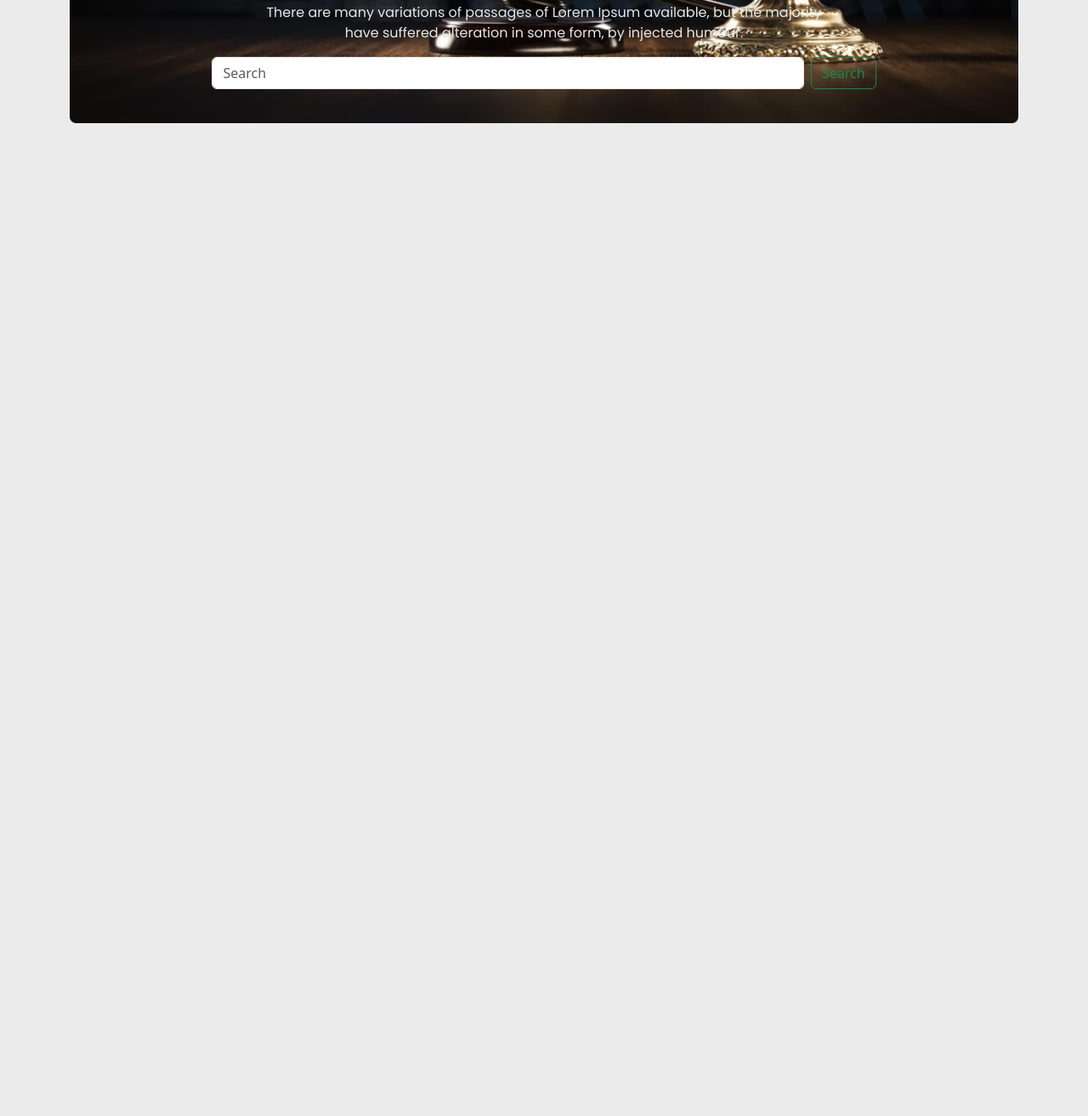
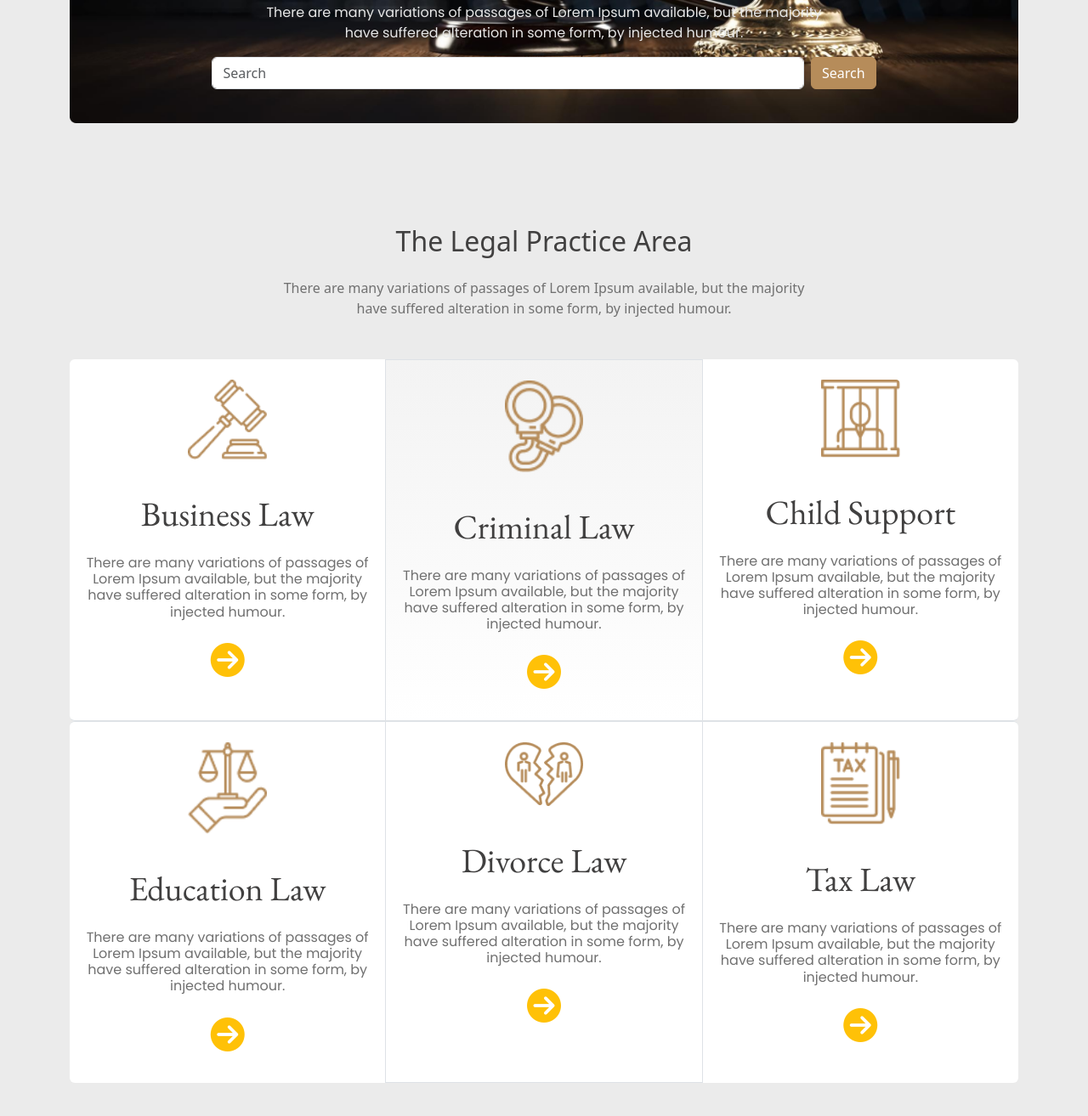
Before and after one commit to kamrul25/legal-house, a plain HTML site: page index.html in a window 1280 px wide. Shown: the part 538-1852 px from the top of the page at 85% size. Before the commit the page ends 800 px from the top, so only its background shows below. Drawn offline with nearby package versions, Linux system fonts and the light colour scheme.

Commit message:
added practice section

```diff
--- a/css/styles.css
+++ b/css/styles.css
@@ -12,3 +12,6 @@
     opacity: 1;
     color: #E7E7E7 !important;
 }
+.practice-h{
+    height: 500px;
+}
--- a/index.html
+++ b/index.html
@@ -133,7 +133,7 @@
               </p>
               <form class="d-flex" role="search">
                 <input class="form-control me-2" type="search" placeholder="Search" aria-label="Search">
-                <button class="btn btn-outline-success" type="submit">Search</button>
+                <button class="btn btn-primary" type="submit">Search</button>
               </form>
             </div>
           </div>
@@ -141,6 +141,71 @@
       </div>
     </section>
 
+    <!-- Practice section -->
+    <section class="container mx-auto my-5 ">
+        <div class="my-5 py-5">
+            <div class="text-center mb-5">
+                <h2 class="text-primary my-4">The Legal Practice Area</h2>
+                <p class="text-secondary">There are many variations of passages of Lorem Ipsum available, but the majority <br> have suffered alteration in some form, by injected humour.</p>
+            </div>
+           <!-- practice cards -->
+           <div class="card-group">
+            <div class="card  border-0  border-bottom">
+              <img src="./images/business.png" class="card-img-top w-25 mx-auto my-4" alt="...">
+              <div class="card-body">
+                <h1 class="card-title text-center font-eb text-primary ">Business Law</h>
+                <p class="fs-6 text-center font-poppins text-secondary my-4">There are many variations of passages of Lorem Ipsum available, but the majority have suffered alteration in some form, by injected humour.</p>
+                <p class="text-center"><i class="fa-solid fa-circle-arrow-right fa-1x text-warning"></i></p>
+              </div>
+            </div>
+            <div class="card border bg-gradient">
+                <img src="./images/criminal.png" class="card-img-top w-25 mx-auto my-4" alt="...">
+                <div class="card-body">
+                  <h1 class="card-title text-center font-eb text-primary ">Criminal Law</h>
+                  <p class="fs-6 text-center font-poppins text-secondary my-4">There are many variations of passages of Lorem Ipsum available, but the majority have suffered alteration in some form, by injected humour.</p>
+                  <p class="text-center"><i class="fa-solid fa-circle-arrow-right fa-1x text-warning"></i></p>
+                </div>
+              </div>
+              <div class="card border-0  border-bottom">
+                <img src="./images/child.png" class="card-img-top w-25 mx-auto my-4" alt="...">
+                <div class="card-body">
+                  <h1 class="card-title text-center font-eb text-primary ">Child Support</h>
+                  <p class="fs-6 text-center font-poppins text-secondary my-4">There are many variations of passages of Lorem Ipsum available, but the majority have suffered alteration in some form, by injected humour.</p>
+                  <p class="text-center"><i class="fa-solid fa-circle-arrow-right fa-1x text-warning"></i></p>
+                </div>
+              </div>
+
+          </div>
+
+          <div class="card-group">
+            <div class="card border-0 border-top">
+              <img src="./images/education.png" class="card-img-top w-25 mx-auto my-4" alt="...">
+              <div class="card-body">
+                <h1 class="card-title text-center font-eb text-primary ">Education Law</h>
+                <p class="fs-6 text-center font-poppins text-secondary my-4">There are many variations of passages of Lorem Ipsum available, but the majority have suffered alteration in some form, by injected humour.</p>
+                <p class="text-center"><i class="fa-solid fa-circle-arrow-right fa-1x text-warning"></i></p>
+              </div>
+            </div>
+            <div class="card border">
+                <img src="./images/divorce.png" class="card-img-top w-25 mx-auto my-4" alt="...">
+                <div class="card-body">
+                  <h1 class="card-title text-center font-eb text-primary ">Divorce Law</h>
+                  <p class="fs-6 text-center font-poppins text-secondary my-4">There are many variations of passages of Lorem Ipsum available, but the majority have suffered alteration in some form, by injected humour.</p>
+                  <p class="text-center"><i class="fa-solid fa-circle-arrow-right fa-1x text-warning"></i></p>
+                </div>
+              </div>
+              <div class="card border-0 border-top">
+                <img src="./images/tax.png" class="card-img-top w-25 mx-auto my-4" alt="...">
+                <div class="card-body">
+                  <h1 class="card-title text-center font-eb text-primary ">Tax Law</h>
+                  <p class="fs-6 text-center font-poppins text-secondary my-4">There are many variations of passages of Lorem Ipsum available, but the majority have suffered alteration in some form, by injected humour.</p>
+                  <p class="text-center"><i class="fa-solid fa-circle-arrow-right fa-1x text-warning"></i></p>
+                </div>
+              </div>
+
+          </div>
+        </div>
+    </section>
     <!-- Bootstrap JS -->
     <script src="./js/bootstrap.js"></script>
   </body>
```
Also changed, not shown: css/bootstrap.css.
